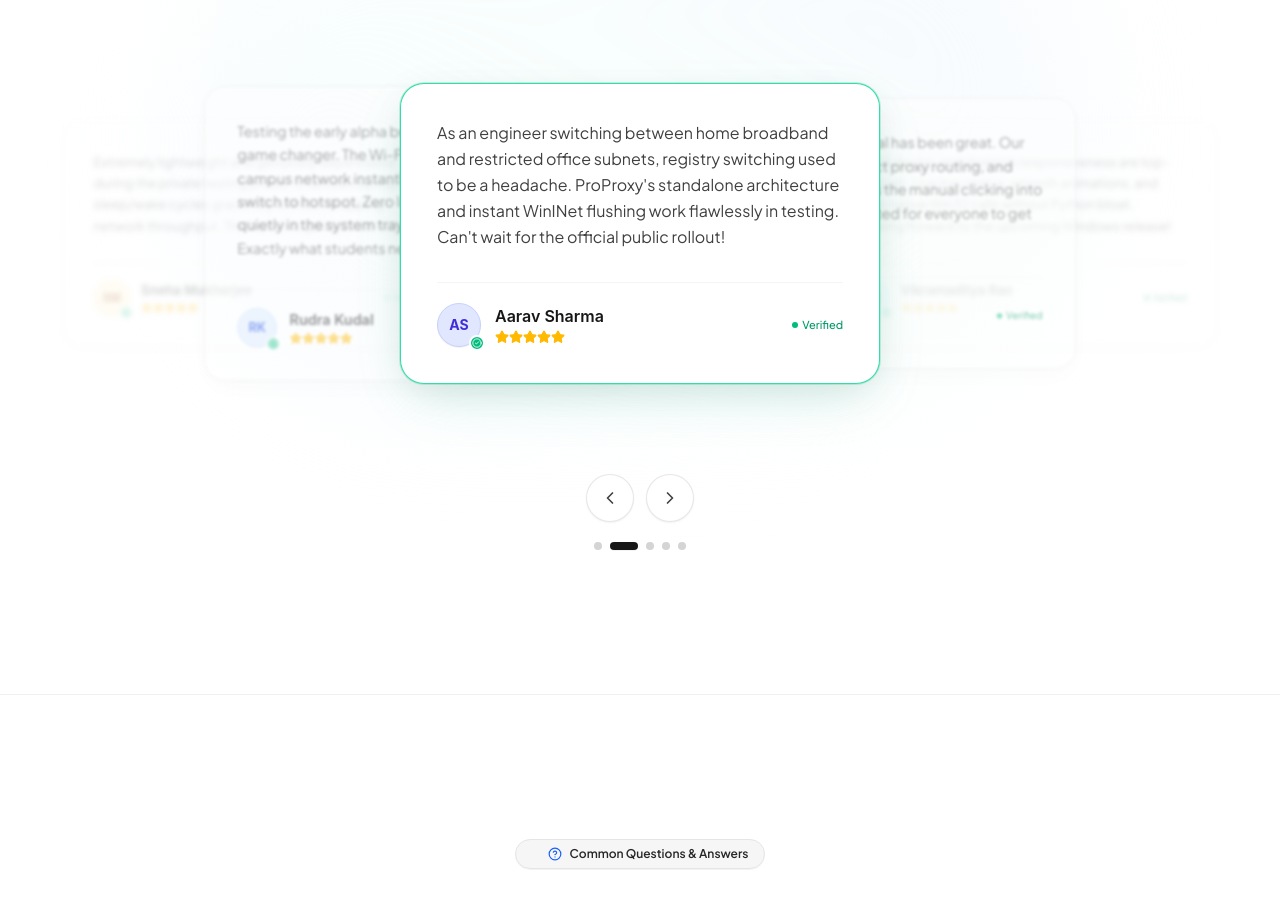
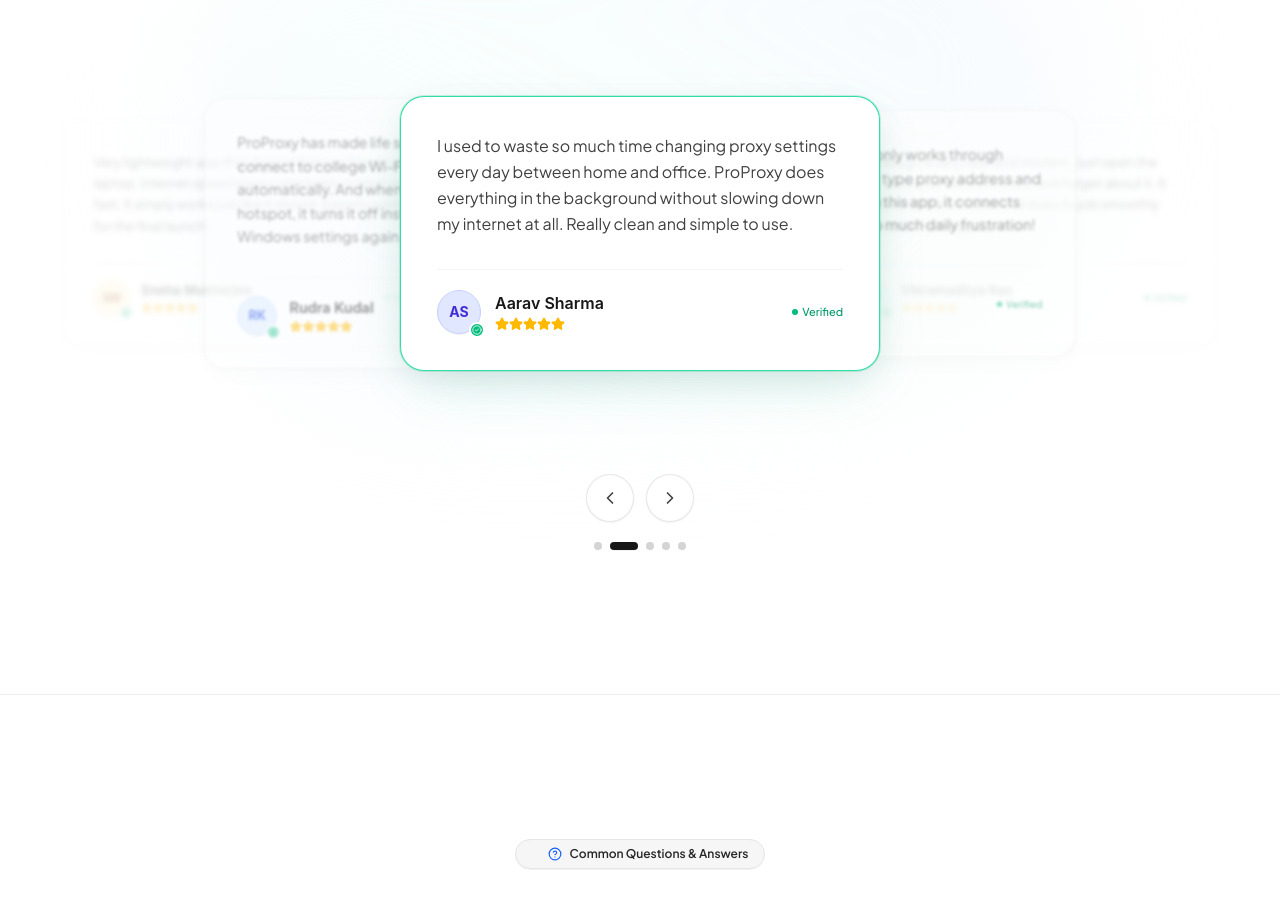
Before and after one commit to namanagrawal1425/proproxy-web, a React (Vite) app: page / in a window 1280 px wide. Shown: the part 8060-8959 px from the top of the page. Built offline with nearby package versions, Linux system fonts and the light colour scheme.

Commit message:
refactor: simplify review testimonials to natural user-friendly language without technical jargon

```diff
--- a/src/components/ReviewsSection.jsx
+++ b/src/components/ReviewsSection.jsx
@@ -7,51 +7,41 @@ const REVIEWS_DATA = [
     id: 1,
     name: "Rudra Kudal",
     initials: "RK",
-    role: "Early Beta Tester & Student",
-    platform: "MNNIT Network Lab",
     avatarBg: "bg-blue-100 text-blue-700 border-blue-200",
     rating: 5,
-    text: "Testing the early alpha build of ProProxy has been a game changer. The Wi-Fi triggers recognize the campus network instantly and turn off the second I switch to hotspot. Zero latency overhead and it sits quietly in the system tray without consuming RAM. Exactly what students need!",
+    text: "ProProxy has made life so much easier! Whenever I connect to college Wi-Fi, it turns the proxy on automatically. And when I switch to my mobile hotspot, it turns it off instantly. No more opening Windows settings again and again. Super handy!",
   },
   {
     id: 2,
     name: "Aarav Sharma",
     initials: "AS",
-    role: "DevOps Engineer & Pilot Tester",
-    platform: "Pre-Release Tester",
     avatarBg: "bg-indigo-100 text-indigo-700 border-indigo-200",
     rating: 5,
-    text: "As an engineer switching between home broadband and restricted office subnets, registry switching used to be a headache. ProProxy's standalone architecture and instant WinINet flushing work flawlessly in testing. Can't wait for the official public rollout!",
+    text: "I used to waste so much time changing proxy settings every day between home and office. ProProxy does everything in the background without slowing down my internet at all. Really clean and simple to use.",
   },
   {
     id: 3,
     name: "Priya Patel",
     initials: "PP",
-    role: "Research Scholar",
-    platform: "Campus Beta Program",
     avatarBg: "bg-emerald-100 text-emerald-700 border-emerald-200",
     rating: 5,
-    text: "Participating in the campus trial has been great. Our university library enforces strict proxy routing, and ProProxy completely removes the manual clicking into Windows settings. Super excited for everyone to get access on launch day.",
+    text: "In our college library, internet only works through proxy. Earlier, everyone had to type proxy address and port manually every time. With this app, it connects with just one click. Saved us so much daily frustration!",
   },
   {
     id: 4,
     name: "Vikramaditya Rao",
     initials: "VR",
-    role: "Systems Specialist",
-    platform: "Community Preview",
     avatarBg: "bg-cyan-100 text-cyan-800 border-cyan-200",
     rating: 5,
-    text: "The UI design and desktop responsiveness are top-tier craft. Live tray status, smooth animations, and clean native Win32 calls without Python bloat. Looking forward to the upcoming Windows release!",
+    text: "The design is very neat and modern. Just open the app, save your network once, and forget about it. It sits quietly in the corner and does its job smoothly without disturbing your work.",
   },
   {
     id: 5,
     name: "Sneha Mukherjee",
     initials: "SM",
-    role: "Open Source Contributor",
-    platform: "Early Access Preview",
     avatarBg: "bg-amber-100 text-amber-800 border-amber-200",
     rating: 5,
-    text: "Extremely lightweight and genuinely dependable during the private testing phase. It handles laptop sleep/wake cycles gracefully without dropping network throughput. The launch is going to be huge!",
+    text: "Very lightweight app that doesn't hang or freeze your laptop. Internet speed stays completely normal and fast. It simply works just like it should. Eagerly waiting for the final launch!",
   },
 ];
 
```
